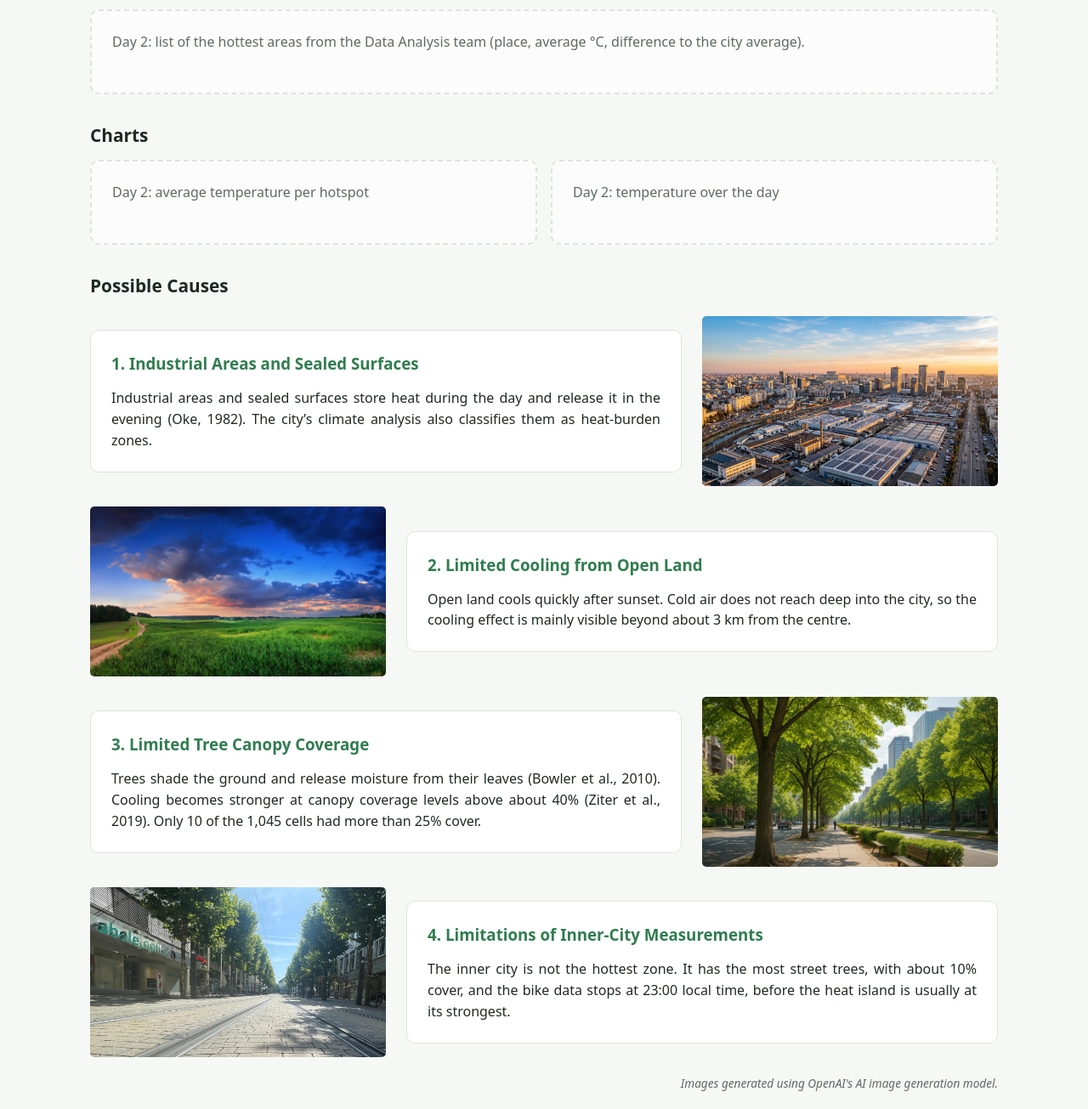
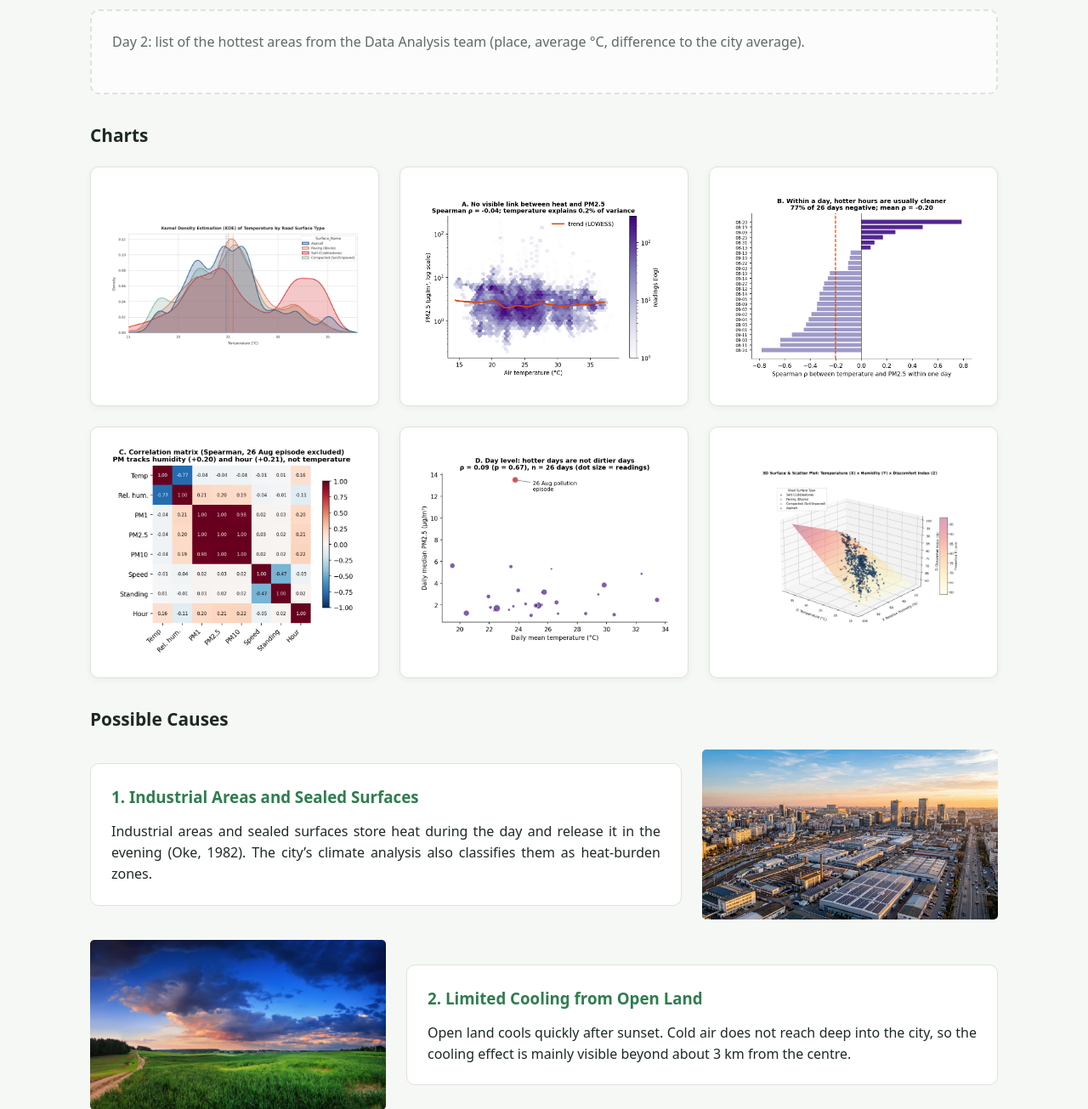
Before and after one commit to ruuuna75/CoolHeilbronn, a Flask app: page /analysis in a window 1280 px wide. Shown: the part 453-1758 px from the top of the page at 85% size. Run offline with Flask 3, Linux system fonts and the light colour scheme.

Commit message:
Added charts from analysis

```diff
--- a/app.py
+++ b/app.py
@@ -89,8 +89,22 @@ def heatmap_view():
 
 @app.route("/analysis")
 def analysis():
-    return render_template("analysis.html", active="analysis", stats=summary_stats(get_data()))
+    charts_dir = Path(app.static_folder) / "charts"
 
+    supported_extensions = {".png", ".jpg", ".jpeg", ".webp"}
+
+    charts = sorted(
+        file.name
+        for file in charts_dir.iterdir()
+        if file.is_file() and file.suffix.lower() in supported_extensions
+    ) if charts_dir.is_dir() else []
+
+    return render_template(
+        "analysis.html",
+        active="analysis",
+        stats=summary_stats(get_data()),
+        charts=charts,
+    )
 
 @app.route("/solutions")
 def solutions():
--- a/static/css/style.css
+++ b/static/css/style.css
@@ -232,3 +232,181 @@ p {
   font-style: italic;
   text-indent: 0;
 }
+
+/* Charts section */
+.charts-section {
+  margin-top: 32px;
+}
+
+.charts-grid {
+  display: grid;
+  grid-template-columns: repeat(auto-fit, minmax(min(100%, 320px), 1fr));
+  gap: 24px;
+  margin-top: 20px;
+  align-items: stretch;
+}
+
+/* Chart container */
+.chart-card {
+  min-width: 0;
+  min-height: 280px;
+  display: flex;
+  align-items: center;
+  justify-content: center;
+  padding: 20px;
+  background: var(--surface);
+  border: 1px solid var(--border);
+  border-radius: var(--radius);
+  box-shadow: 0 2px 8px rgb(29 42 34 / 5%);
+  transition: border-color 0.2s ease,
+              box-shadow 0.2s ease;
+}
+
+.chart-card:hover {
+  border-color: var(--green);
+  box-shadow: 0 4px 14px rgb(29 42 34 / 10%);
+}
+
+/* Clickable image area */
+.chart-open {
+  width: 100%;
+  height: 100%;
+  min-height: 240px;
+  display: flex;
+  align-items: center;
+  justify-content: center;
+  padding: 0;
+  border: 0;
+  background: transparent;
+  cursor: pointer;
+}
+
+.chart-open img {
+  display: block;
+  width: 100%;
+  height: 100%;
+  max-height: 360px;
+  object-fit: contain;
+  object-position: center;
+  cursor: pointer;
+  transition: transform 0.2s ease;
+}
+
+.chart-open:hover img {
+  transform: scale(1.02);
+}
+
+.chart-open:focus-visible {
+  outline: 2px solid var(--green);
+  outline-offset: 4px;
+  border-radius: 4px;
+}
+
+/* Enlarged chart popup */
+.chart-modal {
+  position: fixed;
+  width: min(94vw, 1200px);
+  max-width: none;
+  max-height: 90vh;
+  padding: 48px 24px 24px;
+  border: 1px solid var(--border);
+  border-radius: var(--radius);
+  background: var(--surface);
+  color: var(--text);
+  overflow: auto;
+  box-shadow: 0 16px 60px rgb(0 0 0 / 25%);
+}
+
+.chart-modal[open] {
+  display: flex;
+  align-items: center;
+  justify-content: center;
+}
+
+.chart-modal::backdrop {
+  background: rgb(0 0 0 / 75%);
+}
+
+.chart-modal img {
+  display: block;
+  width: 100%;
+  height: auto;
+  max-height: calc(90vh - 100px);
+  object-fit: contain;
+  margin: auto;
+}
+
+.chart-modal-close {
+  position: absolute;
+  top: 8px;
+  right: 12px;
+  width: 40px;
+  height: 40px;
+  display: flex;
+  align-items: center;
+  justify-content: center;
+  border: 0;
+  border-radius: 50%;
+  background: var(--bg);
+  color: var(--text);
+  font-size: 30px;
+  line-height: 1;
+  cursor: pointer;
+}
+
+.chart-modal-close:hover {
+  background: var(--green);
+  color: white;
+}
+
+/* Mobile layout */
+@media (max-width: 600px) {
+  .charts-grid {
+    grid-template-columns: minmax(0, 1fr);
+    gap: 16px;
+  }
+
+  .chart-card {
+    min-height: 220px;
+    padding: 14px;
+  }
+
+  .chart-open {
+    min-height: 190px;
+  }
+
+  .chart-open img {
+    max-height: 300px;
+  }
+
+  .chart-modal {
+    width: 96vw;
+    max-height: 94vh;
+    padding: 48px 12px 16px;
+  }
+
+  .chart-modal img {
+    max-height: calc(94vh - 90px);
+  }
+}
+
+.chart-card:hover {
+  border-color: var(--green);
+  box-shadow: 0 4px 14px rgb(29 42 34 / 10%);
+}
+
+/* Small screens */
+@media (max-width: 600px) {
+  .charts-grid {
+    grid-template-columns: minmax(0, 1fr);
+    gap: 16px;
+  }
+
+  .chart-card {
+    padding: 12px;
+  }
+
+  .chart-card img {
+    max-height: 400px;
+  }
+}
--- a/templates/analysis.html
+++ b/templates/analysis.html
@@ -18,14 +18,76 @@
   </div>
 </section>
 
-<section>
+<section class="charts-section">
   <h2>Charts</h2>
-  <div class="grid-2">
-    <div class="placeholder">Day 2: average temperature per hotspot</div>
-    <div class="placeholder">Day 2: temperature over the day</div>
-  </div>
+
+  {% if charts %}
+    <div class="charts-grid">
+      {% for chart in charts %}
+        <div class="chart-card">
+          <button
+            type="button"
+            class="chart-open"
+            aria-label="Enlarge chart"
+          >
+            <img
+              src="{{ url_for('static', filename='charts/' ~ chart) }}"
+              alt="Temperature analysis chart"
+              loading="lazy"
+            >
+          </button>
+        </div>
+      {% endfor %}
+    </div>
+  {% else %}
+    <p class="muted">No charts are available yet.</p>
+  {% endif %}
 </section>
 
+<!-- Enlarged chart popup -->
+<dialog id="chart-modal" class="chart-modal" aria-label="Enlarged chart">
+  <button
+    type="button"
+    class="chart-modal-close"
+    aria-label="Close enlarged chart"
+  >&times;</button>
+
+  <img id="chart-modal-image" src="" alt="Enlarged temperature analysis chart">
+</dialog>
+
+<script>
+  document.addEventListener("DOMContentLoaded", () => {
+    const modal = document.getElementById("chart-modal");
+    const modalImage = document.getElementById("chart-modal-image");
+    const closeButton = modal.querySelector(".chart-modal-close");
+
+    document.querySelectorAll(".chart-open").forEach((button) => {
+      button.addEventListener("click", () => {
+        const chart = button.querySelector("img");
+
+        modalImage.src = chart.src;
+        modalImage.alt = chart.alt;
+        modal.showModal();
+      });
+    });
+
+    closeButton.addEventListener("click", () => {
+      modal.close();
+    });
+
+    // Close when clicking the dark background outside the chart.
+    modal.addEventListener("click", (event) => {
+      if (event.target === modal) {
+        modal.close();
+      }
+    });
+
+    // The native dialog also closes with Escape.
+    modal.addEventListener("close", () => {
+      modalImage.src = "";
+    });
+  });
+</script>
 
 <section class="causes-section">
   <h2>Possible Causes</h2>
```
Also changed, not shown: static/charts/KDE-road-surface.jpeg (added), static/charts/pm1_temperature_vs_pm - Copy (2).png (added), static/charts/pm1_temperature_vs_pm - Copy (3).png (added), static/charts/pm1_temperature_vs_pm - Copy.png (added), static/charts/pm1_temperature_vs_pm.png (added), static/charts/temp-scatter-plot.jpeg (added).
